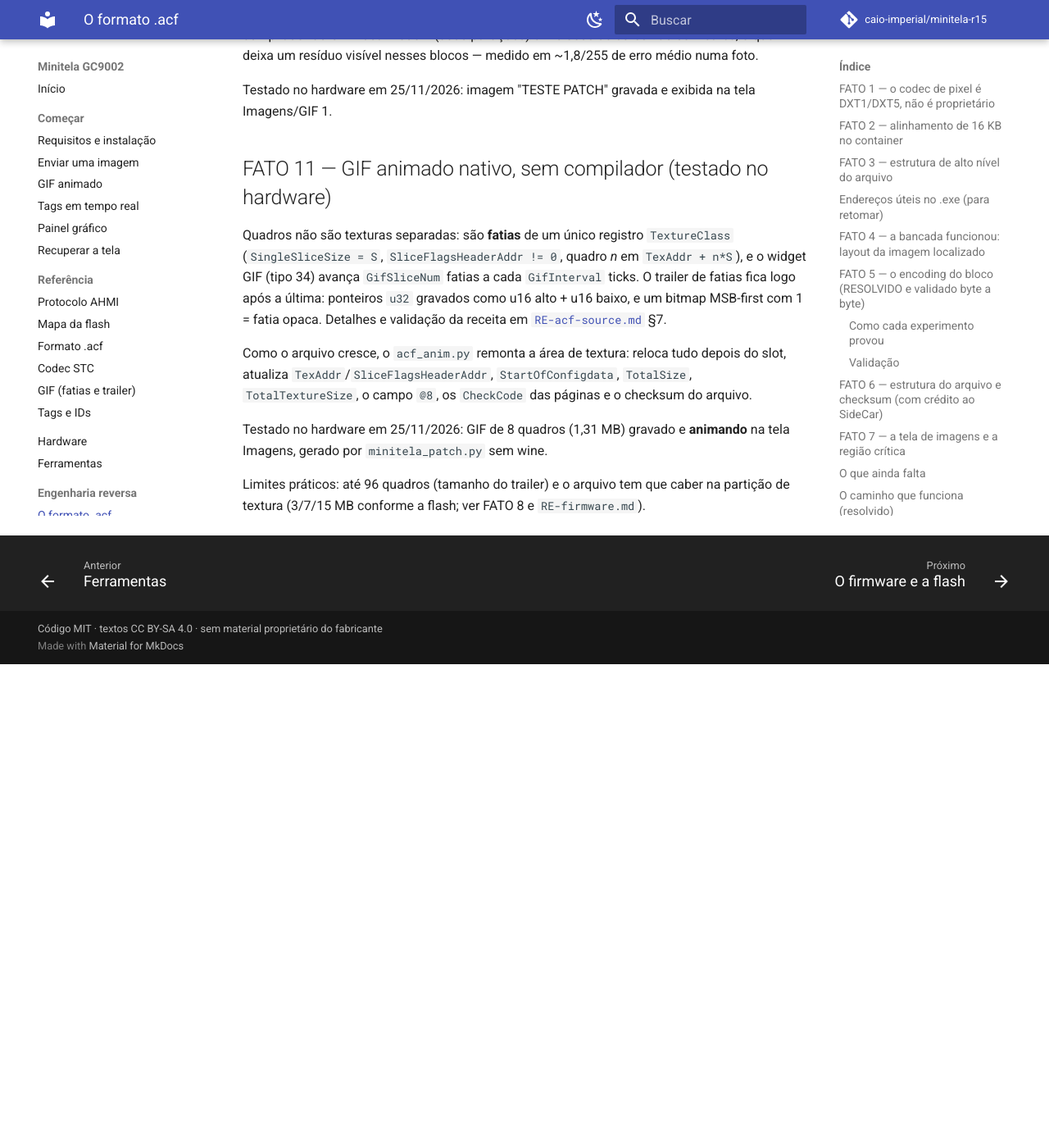
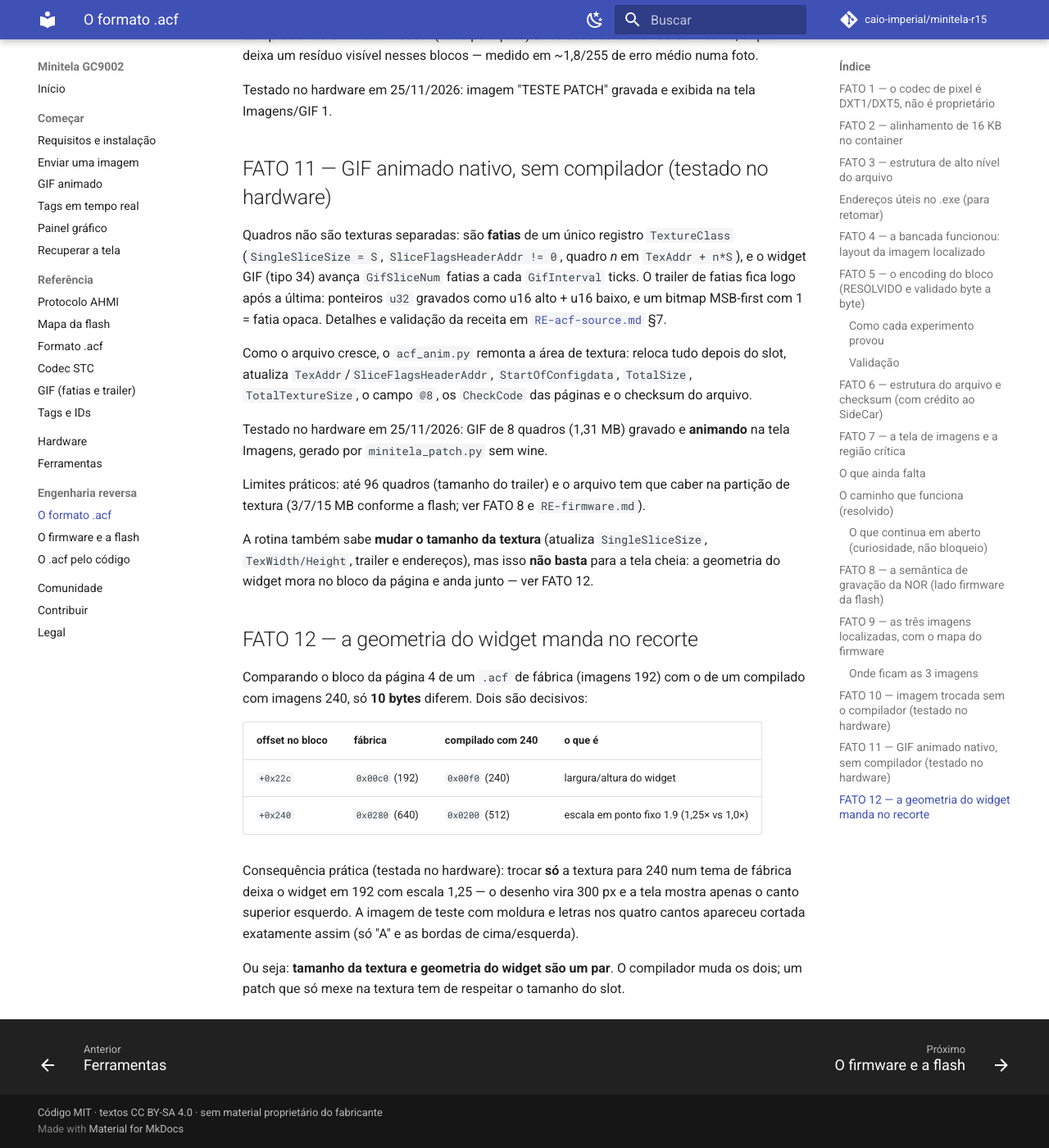
Before and after one commit to caio-imperial/minitela-r15, an MkDocs documentation site: the page built from docs/RE-acf.md, in a window 1280 px wide and 1400 px high, scrolled down 9833 px. Shown: the whole window at 82% size. Built offline with MkDocs 1.6.1 and Material for MkDocs 9.7.7, drawn with Linux system fonts in a browser that asks for light colours; comment, search, counter and statistics services are not loaded; before the commit the page ends 10643 px from its top, so only the background shows below that.

Commit message:
patch: remove --tela-cheia; o tamanho da textura anda com o widget
Testado no hardware: gravar textura 240 num tema de fabrica (widget 192,
escala 1,25 em ponto fixo 1.9) faz o desenho virar 300 px e a tela mostrar so o
canto superior esquerdo. Com o template compilado (widget 240, escala 1,0) a
mesma imagem aparece inteira.

- minitela_patch.py: sai a flag --tela-cheia. O tamanho do slot e o correto: no
  tema de fabrica 192 ja e ampliado para 240 pela escala do widget.
- docs/comecar/imagem.md: explica o par textura x widget e por que nao forcar 240.
- docs/RE-acf.md FATO 12: diff de 10 bytes entre o bloco da pagina 4 de fabrica e
  o compilado com 240 — widget w/h em +0x22c e escala em +0x240.
- docs/ferramentas.md: sem a mencao a flag.

A maquinaria de mudar tamanho fica no acf_anim (necessaria quando soubermos
mexer na geometria do widget).

````diff
--- a/docs/RE-acf.md
+++ b/docs/RE-acf.md
@@ -395,3 +395,25 @@ tela Imagens, gerado por `minitela_patch.py` sem wine.
 
 Limites práticos: até 96 quadros (tamanho do trailer) e o arquivo tem que caber na
 partição de textura (3/7/15 MB conforme a flash; ver FATO 8 e `RE-firmware.md`).
+
+A rotina também sabe **mudar o tamanho da textura** (atualiza `SingleSliceSize`,
+`TexWidth/Height`, trailer e endereços), mas isso **não basta** para a tela cheia: a
+geometria do widget mora no bloco da página e anda junto — ver FATO 12.
+
+## FATO 12 — a geometria do widget manda no recorte
+
+Comparando o bloco da página 4 de um `.acf` de fábrica (imagens 192) com o de um compilado
+com imagens 240, só **10 bytes** diferem. Dois são decisivos:
+
+| offset no bloco | fábrica | compilado com 240 | o que é |
+|---|---|---|---|
+| `+0x22c` | `0x00c0` (192) | `0x00f0` (240) | largura/altura do widget |
+| `+0x240` | `0x0280` (640) | `0x0200` (512) | escala em ponto fixo 1.9 (1,25× vs 1,0×) |
+
+Consequência prática (testada no hardware): trocar **só** a textura para 240 num tema de
+fábrica deixa o widget em 192 com escala 1,25 — o desenho vira 300 px e a tela mostra
+apenas o canto superior esquerdo. A imagem de teste com moldura e letras nos quatro cantos
+apareceu cortada exatamente assim (só "A" e as bordas de cima/esquerda).
+
+Ou seja: **tamanho da textura e geometria do widget são um par**. O compilador muda os
+dois; um patch que só mexe na textura tem de respeitar o tamanho do slot.
--- a/docs/comecar/imagem.md
+++ b/docs/comecar/imagem.md
@@ -32,19 +32,18 @@ template compilado por nós usa 240×240):
 Só o `Texture.acf` (o tema padrão) funciona como base — os `Texture1..21.acf` não têm as
 três texturas de imagem nas páginas 4/5/6.
 
-### Tela cheia sem wine
+### O tamanho é o do slot (e isso enche a tela)
 
-O slot do tema de fábrica é 192×192. Para usar 240×240 (a resolução da tela) sem
-recompilar, peça `--tela-cheia`: ele muda o tamanho da textura, atualiza o registro e
-reloca o resto do arquivo — o mesmo mecanismo do GIF.
+O slot de imagem do tema de fábrica é **192×192**, mas o projeto desenha o widget com
+escala **1,25** — então a imagem já aparece em 240×240 na tela, ampliada.
 
-```bash
-./minitela_patch.py --template /usr/share/minitela/resources/ACF/Texture.acf \
-                    --out ~/minha.acf --tela-cheia ~/foto.jpg --send
-```
+Não tente gravar uma textura de 240×240 no tema de fábrica: o widget continua 192 e a
+escala 1,25, e o resultado é uma imagem de 300 px recortada na área do widget (aparece só
+o canto superior esquerdo). O tamanho da textura e a geometria do widget andam juntos; o
+compilador muda os dois quando você compila com imagens 240 (widget 240, escala 1,0).
 
-As três juntas dão um arquivo de 901.128 B — exatamente o tamanho do template que o
-compilador gera com imagens 240×240.
+Resumo: **grave no tamanho do slot**. Se quiser textura 240 de verdade (mais nitidez), use
+um template compilado com imagens 240 — é o único caso em que o wine ainda entra.
 
 ## Trocar as imagens
 
--- a/minitela_patch.py
+++ b/minitela_patch.py
@@ -80,8 +80,6 @@ def main():
     ap.add_argument("--out", default=None, help="arquivo de saída")
     ap.add_argument("--send", action="store_true", help="grava na minitela ao terminar")
     ap.add_argument("--page", type=int, default=None, help="página a exibir depois")
-    ap.add_argument("--tela-cheia", action="store_true",
-                    help="usa a resolução da tela (240x240) em vez do tamanho do slot")
     ap.add_argument("-y", "--yes", action="store_true", help="não pergunta antes de gravar")
     a = ap.parse_args()
 
@@ -107,7 +105,7 @@ def main():
         if probs:
             sys.exit("estado intermediário inválido: " + "; ".join(probs[:2]))
         pg_i, alvo = texturas_das_imagens(info)[k]
-        w, h = (info["w"], info["h"]) if a.tela_cheia else (alvo["w"], alvo["h"])
+        w, h = alvo["w"], alvo["h"]
         quadros = rgb_quadros(img, w, h)
 
         if len(quadros) == 1 and (w, h) == (alvo["w"], alvo["h"]):
@@ -122,7 +120,7 @@ def main():
                 sys.exit(f"{os.path.basename(img)}: {len(quadros)} quadros; "
                          "o limite do trailer aqui é 96")
             quads = [codec.encode_image(q, w, h) for q in quadros]
-            mudou = "" if (w, h) == (alvo["w"], alvo["h"]) else f", era {alvo['w']}x{alvo['h']}"
+            mudou = ""
             data = bytearray(anim.monta(bytes(data), info, pg_i, alvo, quads))
             print(f"  {os.path.basename(img):<28} -> {w}x{h} @ {alvo['addr']:#08x} "
                   f"({len(quads)} quadro(s), {alvo['tipo']}{mudou})")
````
Also changed, not shown: docs/ferramentas.md (+1 -1 lines).
